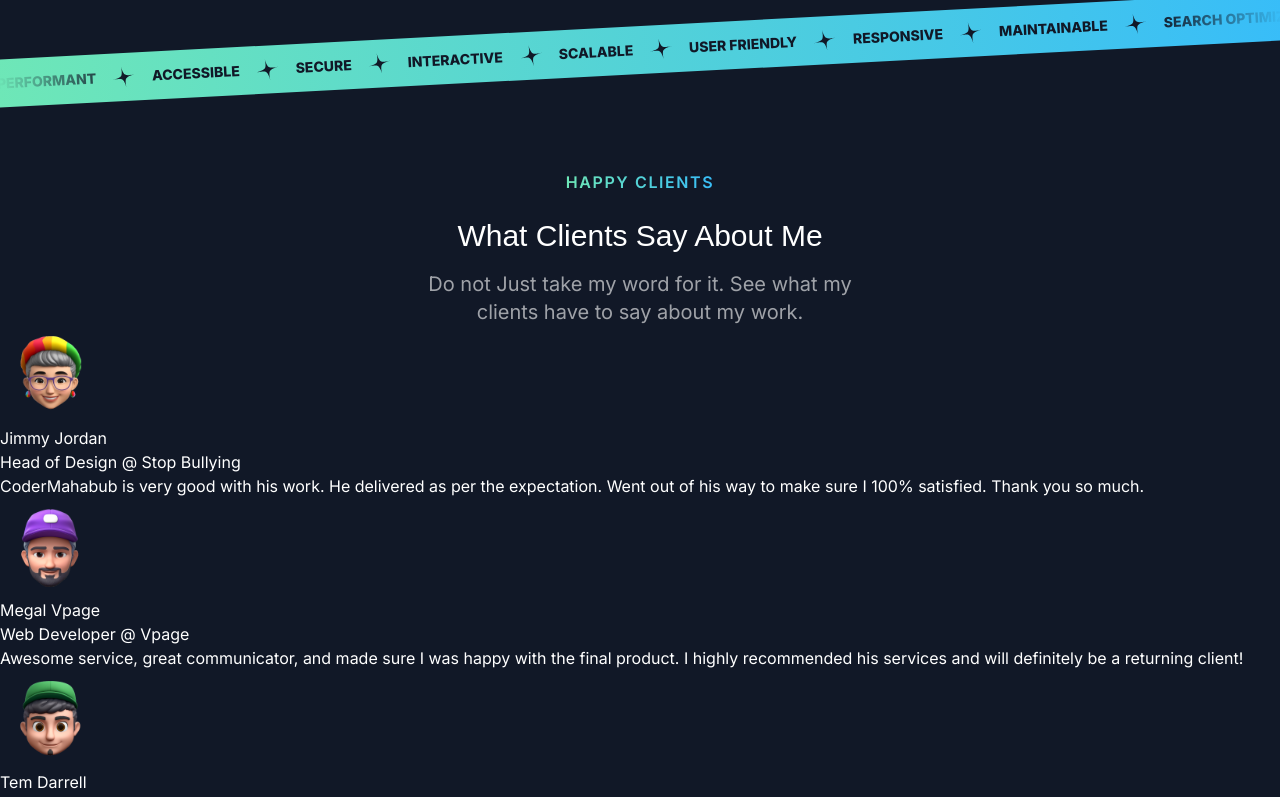
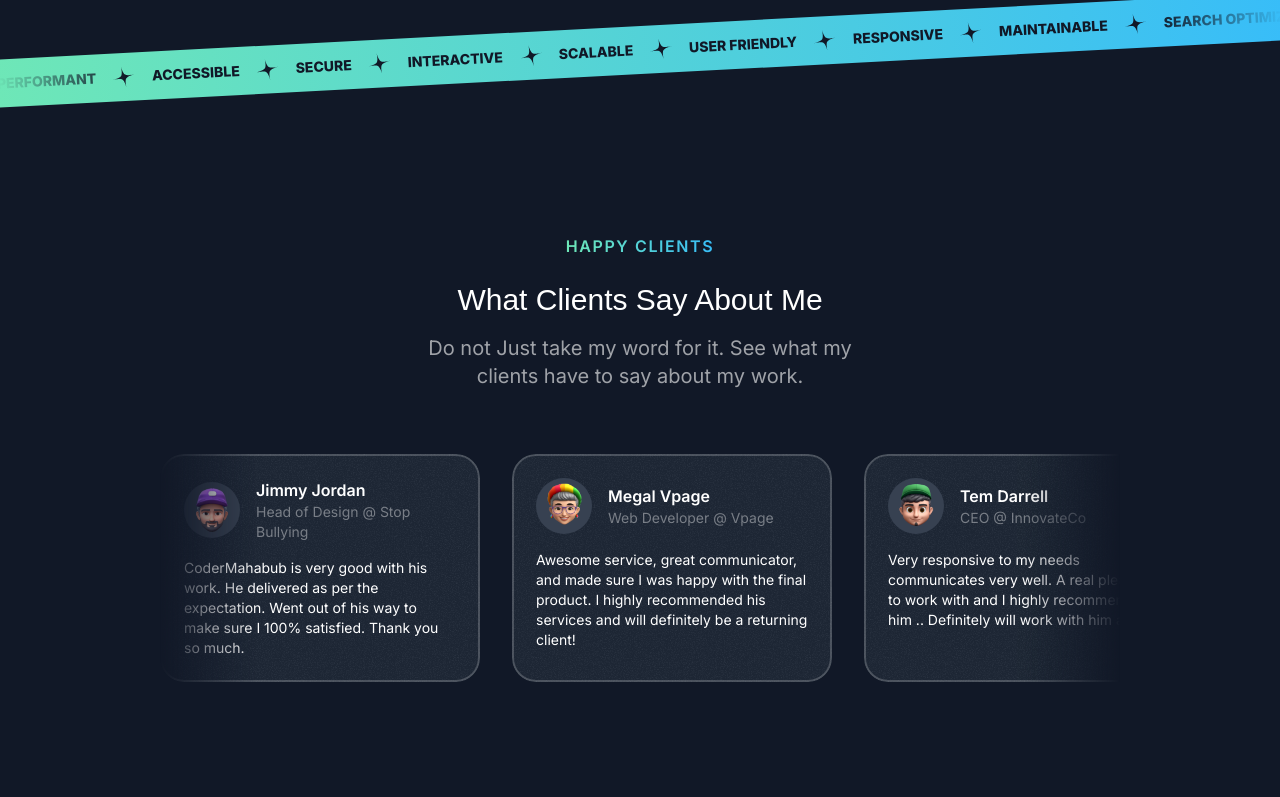
Before and after one commit to CoderMahabub/my-portfolio, a Next.js app: page / in a window 1280 px wide. Shown: the part 2954-3751 px from the top of the page. After the commit the page ends 3700 px from the top, so only its background shows below. Built offline with nearby package versions, Linux system fonts and the light colour scheme; a web font is replaced by a local one.

Commit message:
Client Section Mobile

```diff
--- /dev/null
+++ b/src/components/Card.tsx
@@ -0,0 +1,23 @@
+import grainImage from "@/assets/images/grain.jpg";
+import { twMerge } from "tailwind-merge";
+import { PropsWithChildren } from "react";
+
+export const Card = ({
+  className,
+  children,
+}: PropsWithChildren<{ className?: string }>) => {
+  return (
+    <div
+      className={twMerge(
+        "bg-gray-800 rounded-3xl relative z-0 overflow-hidden after:z-10 after:content-[''] after:absolute after:inset-0 after:outline-2 after:outline after:-outline-offset-2 after:rounded-3xl after:outline-white/20 after:pointer-events-none p-6",
+        className
+      )}
+    >
+      <div
+        className="absolute inset-0 -z-10 opacity-5"
+        style={{ backgroundImage: `url(${grainImage.src})` }}
+      ></div>
+      {children}
+    </div>
+  );
+};
--- a/src/sections/Testimonials.tsx
+++ b/src/sections/Testimonials.tsx
@@ -5,20 +5,21 @@ import memojiAvatar4 from "@/assets/images/memoji-avatar-4.png";
 import memojiAvatar5 from "@/assets/images/memoji-avatar-5.png";
 import { SectionHeader } from "@/components/SectionHeader";
 import Image from "next/image";
-import test from "node:test";
+import grainImage from "@/assets/images/grain.jpg";
+import { Card } from "@/components/Card";
 
 const testimonials = [
   {
     name: "Jimmy Jordan",
     position: "Head of Design @ Stop Bullying",
     text: "CoderMahabub is very good with his work. He delivered as per the expectation. Went out of his way to make sure I 100% satisfied. Thank you so much.",
-    avatar: memojiAvatar2,
+    avatar: memojiAvatar1,
   },
   {
     name: "Megal Vpage",
     position: "Web Developer @ Vpage",
     text: "Awesome service, great communicator, and made sure I was happy with the final product. I highly recommended his services and will definitely be a returning client!",
-    avatar: memojiAvatar1,
+    avatar: memojiAvatar2,
   },
 
   {
@@ -43,22 +44,38 @@ const testimonials = [
 
 export const TestimonialsSection = () => {
   return (
-    <div>
+    <div className="py-16">
+      <div className="container">
         <SectionHeader
           eyebrow="Happy Clients"
           title="What Clients Say About Me"
           description="Do not Just take my word for it. See what my clients have to say about
         my work."
         />
+        <div className="mt-16 flex overflow-x-clip [mask-image:linear-gradient(to_right,transparent,black_10%,black_90%,transparent)]">
+          <div className="flex gap-8 flex-none">
+            {testimonials.map((testimonial) => (
+              <Card key={testimonial.name} className="max-w-xs">
+                <div className="flex gap-4 items-center">
+                  <div className="size-14 bg-gray-700 inline-flex items-center justify-center rounded-full flex-shrink-0">
+                    <Image
+                      src={testimonial.avatar}
+                      alt={testimonial.name}
+                      className="max-h-full"
+                    />
+                  </div>
                   <div>
-        {testimonials.map((testimonial) => (
-          <div key={testimonial.name}>
-            <Image src={testimonial.avatar} alt={testimonial.name} />
-            <div>{testimonial.name}</div>
-            <div>{testimonial.position}</div>
-            <div>{testimonial.text}</div>
+                    <div className="font-semibold">{testimonial.name}</div>
+                    <div className="text-sm text-white/40">
+                      {testimonial.position}
                     </div>
+                  </div>
+                </div>
+                <p className="mt-4 text-sm">{testimonial.text}</p>
+              </Card>
             ))}
+          </div>
+        </div>
       </div>
     </div>
   );
```
Also changed, not shown: src/sections/Projects.tsx (+4 -8 lines). Lines whose indentation alone changed are shown as unchanged.
